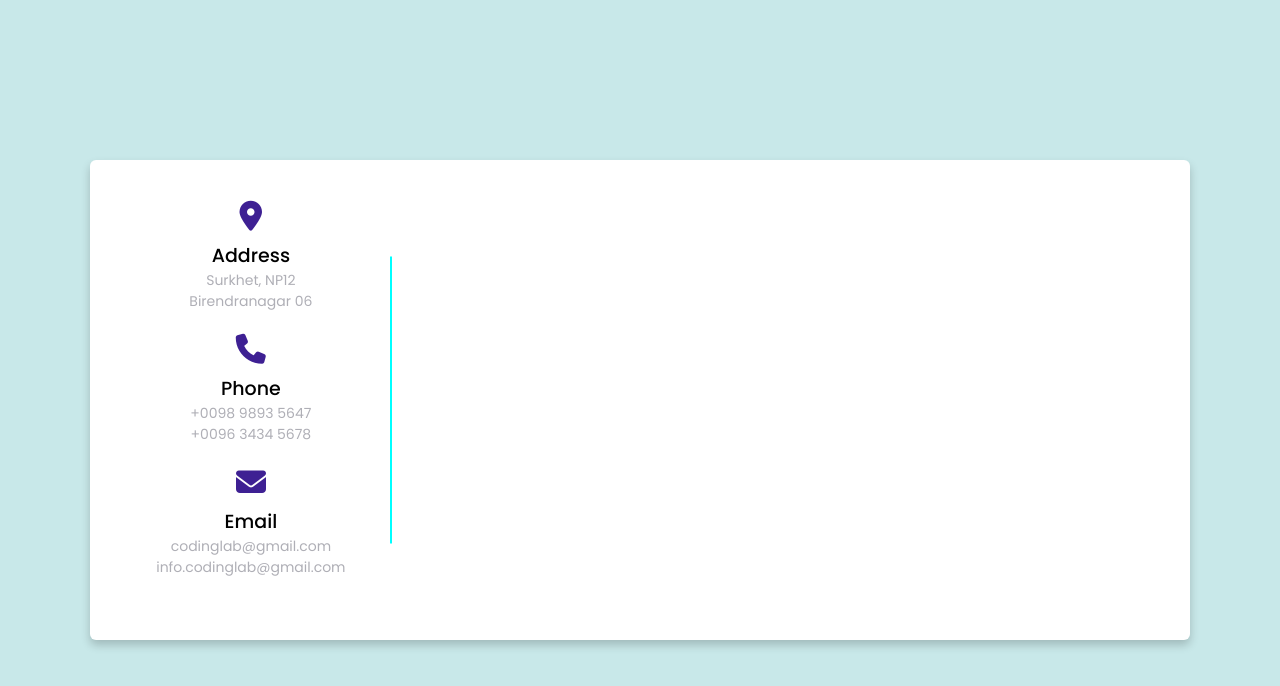
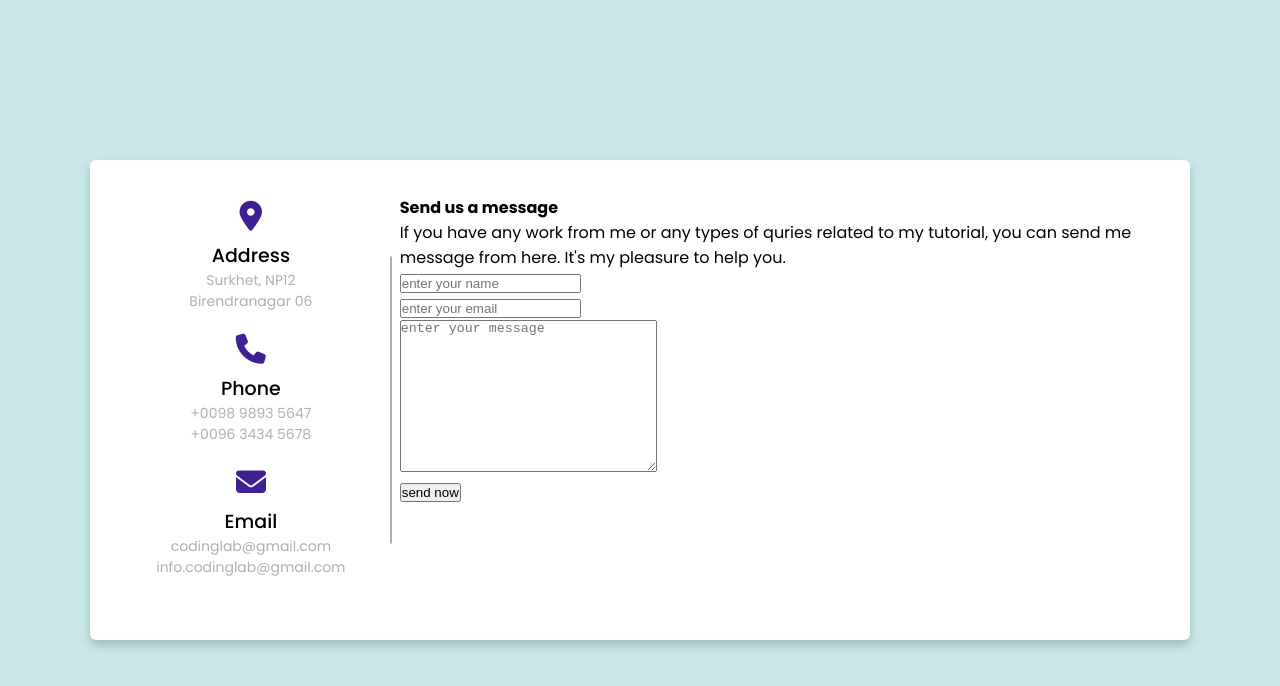
Before and after one commit to Amirkvni/contactUs, a plain HTML site: page index.html in a window 1280 px wide. Drawn offline with Linux system fonts and the light colour scheme.

Commit message:
coding html of right content

```diff
--- a/index.html
+++ b/index.html
@@ -33,7 +33,30 @@
             <span class="text">info.codinglab@gmail.com </span>
           </div>
         </div>
-        <div class="right_content"></div>
+        <div class="right_content">
+          <h4>Send us a message</h4>
+          <p>
+            If you have any work from me or any types of quries related to my
+            tutorial, you can send me message from here. It's my pleasure to
+            help you.
+          </p>
+          <form>
+            <div class="input_box">
+              <input type="text" placeholder="enter your name" />
+            </div>
+            <div class="input_box">
+              <input type="text" placeholder="enter your email" />
+            </div>
+            <div class="input_box">
+              <textarea
+                placeholder="enter your message"
+                cols="30"
+                rows="10"
+              ></textarea>
+            </div>
+            <button type="submit">send now</button>
+          </form>
+        </div>
       </div>
     </div>
   </body>
--- a/style.css
+++ b/style.css
@@ -69,7 +69,7 @@ body {
 /* border left content: */
 .left_content::before {
   content: "";
-  background-color: aqua;
+  background-color: #afafb6;
   width: 2px;
   height: 70%;
   right: -15px;
```
